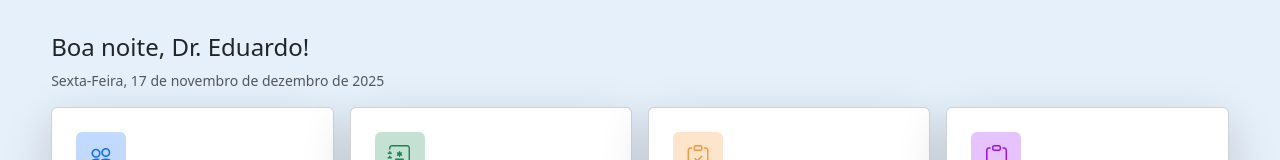
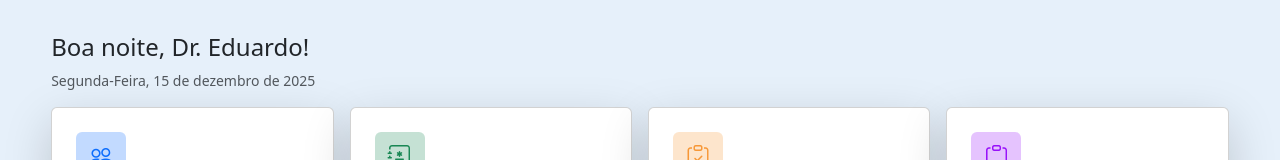
Before and after one commit to eduardoberettarod/PI-prontuario-eletronico, a React (Vite) app: page / in a window 1280 px wide. Shown: the part 127-287 px from the top of the page. Built offline with nearby package versions, Linux system fonts and the light colour scheme.

Commit message:
Datas
adicionei o js que faltava para as datas ficarem automaticas

```diff
--- a/src/pages/Home/Index.jsx
+++ b/src/pages/Home/Index.jsx
@@ -2,7 +2,30 @@ import React from 'react'
 import './Index.css'
 
 const Index = () => {
+
+    const nomesDias = [
+        "Domingo",
+        "Segunda-Feira",
+        "Terça-Feira",
+        "Quarta-Feira",
+        "Quinta-Feira",
+        "Sexta-Feira",
+        "Sábado",
+    ];
+
+    const diaSemana = nomesDias[new Date().getDay()];
+    const hoje = new Date();
+
+    const dia = hoje.getDate();
+    const meses = [
+        "janeiro", "fevereiro", "março", "abril", "maio", "junho",
+        "julho", "agosto", "setembro", "outubro", "novembro", "dezembro"
+    ];
+    const mes = meses[hoje.getMonth()];
+    const ano = hoje.getFullYear();
+
     return (
+
         <>
             <section id='home-page-section'>
 
@@ -11,7 +34,7 @@ const Index = () => {
                         <h1>
                             Boa noite, Dr. Eduardo!
                         </h1>
-                        <p className='opacity-75'>Sexta-Feira, 17 de novembro de dezembro de 2025</p>
+                        <p className='opacity-75'>{diaSemana}, {dia} de {mes} de {ano}</p>
                     </div>
 
                     <div className="row g-3">
```
